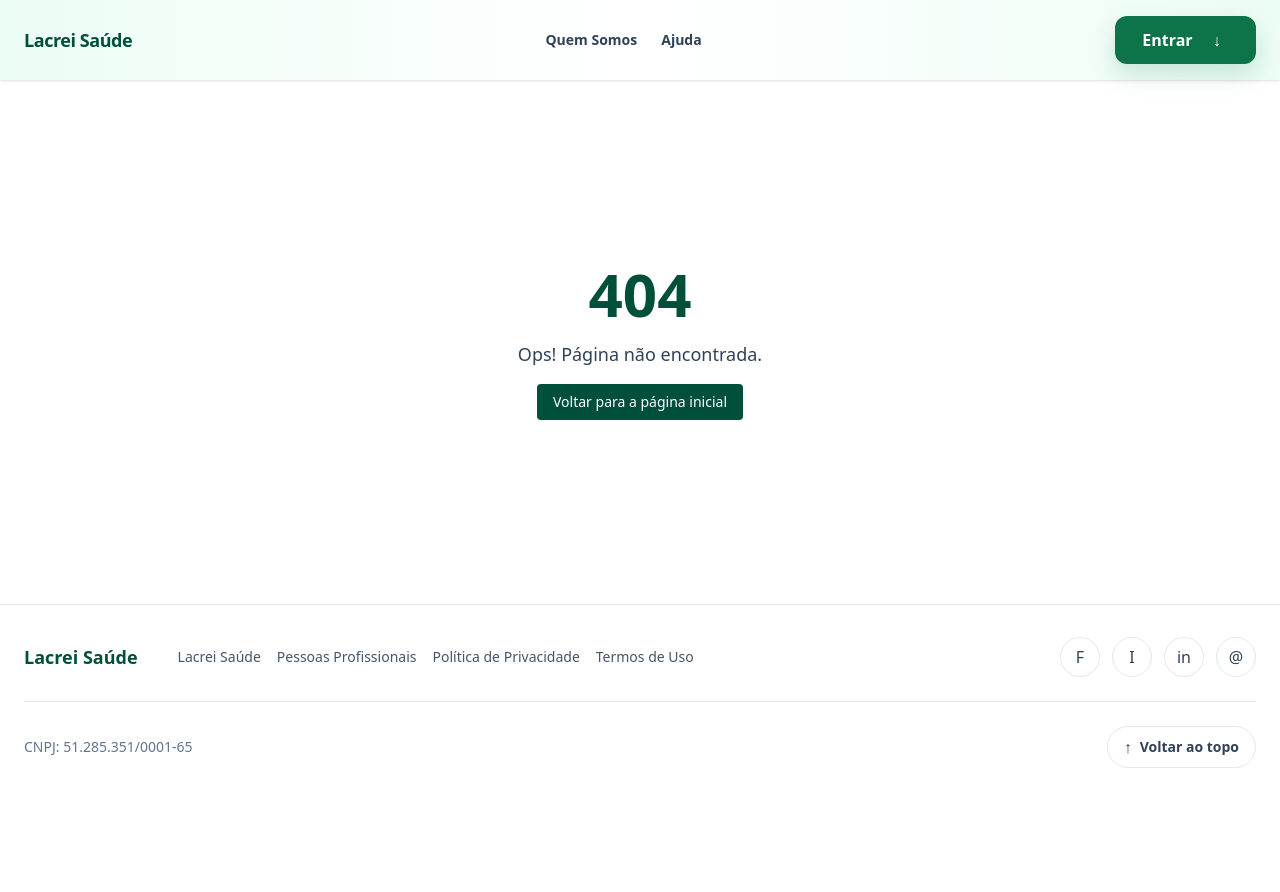
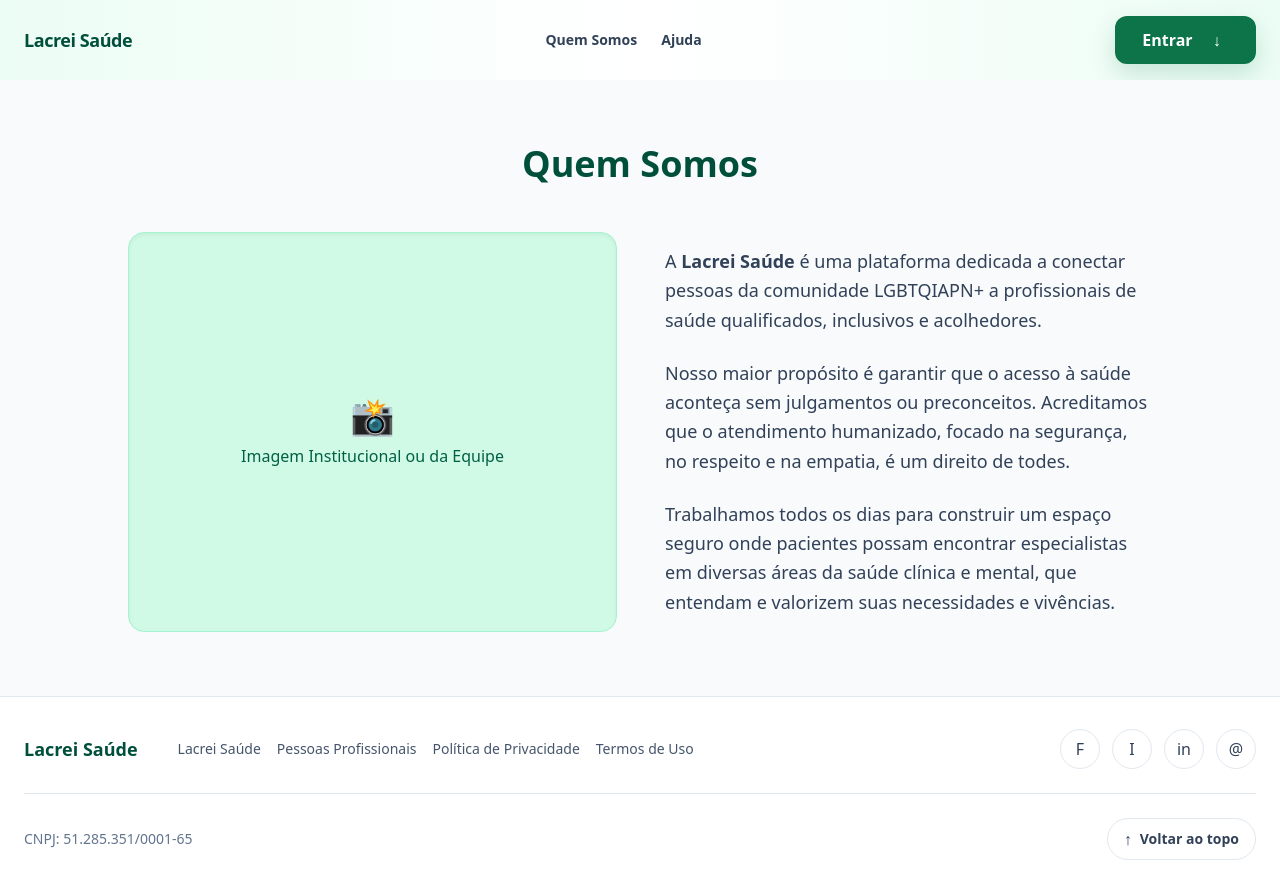
Before and after one commit to cachinguel3/lacreiSaude-DesafioTecnico, a Next.js app: page /QuemSomos in a window 1280 px wide. Before the commit this address had no page. Before the commit the page ends 800 px from the top, so only its background shows below. Built offline with nearby package versions, Linux system fonts and the light colour scheme.

Commit message:
algumas simplificacoes

```diff
--- a/src/app/(pages)/Ajuda/page.tsx
+++ b/src/app/(pages)/Ajuda/page.tsx
@@ -1,3 +1,5 @@
+import Link from "next/link";
+
 export const metadata = {
     title: "Ajuda | Lacrei Saúde",
     description: "Central de Ajuda da Lacrei Saúde. Encontre respostas para as suas dúvidas.",
@@ -13,37 +15,37 @@ export default function Ajuda() {
                 </section>
 
                 <div className="space-y-4">
-                    <details className="group border border-slate-200 rounded-lg p-4 bg-white cursor-pointer focus-within:ring-2 focus-within:ring-emerald-500">
+                    <details className="group border border-slate-200 rounded-lg p-4 bg-white cursor-pointer focus-within:ring-2 focus-within:ring-emerald-500 outline-none">
                         <summary className="font-semibold text-lg text-emerald-900 flex justify-between items-center outline-none list-none marker:hidden">
                             <span>Como agendar uma consulta?</span>
-                            <span className="group-open:rotate-180 transition-transform duration-200">↓</span>
+                            <span className="group-open:rotate-180 transition-transform duration-200 text-emerald-600">↓</span>
                         </summary>
                         <p className="mt-4 text-slate-600 leading-relaxed">Para agendar uma consulta, basta acessar a nossa plataforma, buscar pelo profissional desejado e escolher um horário disponível de acordo com as suas necessidades.</p>
                     </details>
 
-                    <details className="group border border-slate-200 rounded-lg p-4 bg-white cursor-pointer focus-within:ring-2 focus-within:ring-emerald-500">
+                    <details className="group border border-slate-200 rounded-lg p-4 bg-white cursor-pointer focus-within:ring-2 focus-within:ring-emerald-500 outline-none">
                         <summary className="font-semibold text-lg text-emerald-900 flex justify-between items-center outline-none list-none marker:hidden">
                             <span>O serviço da Lacrei Saúde é gratuito?</span>
-                            <span className="group-open:rotate-180 transition-transform duration-200">↓</span>
+                            <span className="group-open:rotate-180 transition-transform duration-200 text-emerald-600">↓</span>
                         </summary>
                         <p className="mt-4 text-slate-600 leading-relaxed">A busca e visualização de profissionais pela plataforma é totalmente gratuita. O valor da consulta e o método de pagamento são definidos diretamente por cada profissional.</p>
                     </details>
 
-                    <details className="group border border-slate-200 rounded-lg p-4 bg-white cursor-pointer focus-within:ring-2 focus-within:ring-emerald-500">
+                    <details className="group border border-slate-200 rounded-lg p-4 bg-white cursor-pointer focus-within:ring-2 focus-within:ring-emerald-500 outline-none">
                         <summary className="font-semibold text-lg text-emerald-900 flex justify-between items-center outline-none list-none marker:hidden">
                             <span>Como posso me cadastrar como profissional?</span>
-                            <span className="group-open:rotate-180 transition-transform duration-200">↓</span>
+                            <span className="group-open:rotate-180 transition-transform duration-200 text-emerald-600">↓</span>
                         </summary>
-                        <p className="mt-4 text-slate-600 leading-relaxed">Se você é um profissional da saúde e deseja fazer parte da nossa rede, clique no botão &quot;Entrar&quot; no cabeçalho e siga o passo a passo para o cadastro de profissionais da saúde.</p>
+                        <p className="mt-4 text-slate-600 leading-relaxed">Se você é um profissional da saúde e deseja fazer parte da nossa rede, clique no botão &quot;Entrar&quot; no cabeçalho e siga o passo a passo para o cadastro.</p>
                     </details>
                 </div>
 
-                <section className="mt-12 pt-8 border-t border-slate-200 text-center">
+                <section className="mt-12 pt-8 border-t border-slate-200 text-center flex flex-col items-center">
                     <h2 className="text-2xl font-semibold text-emerald-800 mb-4">Ainda precisa de ajuda?</h2>
                     <p className="mb-6">Nossa equipe de suporte está sempre pronta para te atender.</p>
-                    <a href="mailto:contato@lacreisaude.com.br" className="inline-flex items-center justify-center rounded bg-emerald-900 px-6 py-3 font-medium text-white hover:bg-emerald-800 focus:outline-none focus:ring-2 focus:ring-emerald-500 focus:ring-offset-2 transition-colors">
+                    <Link href="mailto:contato@lacreisaude.com.br" className="inline-flex items-center justify-center rounded bg-emerald-900 px-6 py-3 font-medium text-white hover:bg-emerald-800 focus:outline-none focus:ring-2 focus:ring-emerald-500 focus:ring-offset-2 transition-colors">
                         Falar com o Suporte
-                    </a>
+                    </Link>
                 </section>
             </div>
         </main>
--- /dev/null
+++ b/src/app/(pages)/QuemSomos/page.tsx
@@ -0,0 +1,35 @@
+export const metadata = {
+    title: "Quem Somos | Lacrei Saúde",
+    description: "Conheça a história e o propósito da Lacrei Saúde.",
+};
+
+export default function QuemSomos() {
+    return (
+        <main className="flex flex-1 flex-col items-center gap-12 p-8 sm:p-16 bg-slate-50">
+            <h1 className="text-4xl font-bold text-emerald-900 text-center">Quem Somos</h1>
+
+            <div className="flex w-full max-w-5xl flex-col items-center gap-12 md:flex-row">
+                {/* Espaço reservado para a foto */}
+                <div className="flex-1 w-full relative min-h-[300px] md:min-h-[400px] rounded-2xl bg-emerald-100 border border-emerald-200 shadow-inner flex items-center justify-center overflow-hidden">
+                    <div className="absolute inset-0 flex flex-col items-center justify-center text-emerald-800 font-medium text-center p-4">
+                        <span className="text-4xl mb-2">📸</span>
+                        <p>Imagem Institucional ou da Equipe</p>
+                    </div>
+                </div>
+
+                {/* Conteúdo em texto */}
+                <div className="flex-1 space-y-6 text-lg text-slate-700 leading-relaxed">
+                    <p>
+                        A <strong>Lacrei Saúde</strong> é uma plataforma dedicada a conectar pessoas da comunidade LGBTQIAPN+ a profissionais de saúde qualificados, inclusivos e acolhedores.
+                    </p>
+                    <p>
+                        Nosso maior propósito é garantir que o acesso à saúde aconteça sem julgamentos ou preconceitos. Acreditamos que o atendimento humanizado, focado na segurança, no respeito e na empatia, é um direito de todes.
+                    </p>
+                    <p>
+                        Trabalhamos todos os dias para construir um espaço seguro onde pacientes possam encontrar especialistas em diversas áreas da saúde clínica e mental, que entendam e valorizem suas necessidades e vivências.
+                    </p>
+                </div>
+            </div>
+        </main>
+    );
+}
--- a/src/app/page.tsx
+++ b/src/app/page.tsx
@@ -34,7 +34,10 @@ export default function Home() {
          <Botao variant="primary" icon="✓" iconPosition="left" onClick={handleAction}>
             Confirmar Ação
          </Botao>
-         <div aria-live="polite" className="sr-only">
+         <div
+            aria-live="polite"
+            className={`fixed bottom-8 right-8 rounded-lg bg-emerald-900 px-6 py-3 font-medium text-white shadow-lg transition-opacity duration-300 ${feedbackMsg ? "opacity-100" : "opacity-0 pointer-events-none"}`}
+         >
             {feedbackMsg}
          </div>
       </main>
```
Also changed, not shown: src/app/(pages)/Ajuda/Ajuda.tsx (deleted), src/app/(pages)/QuemSomos/QuemSomos.tsx (deleted).
